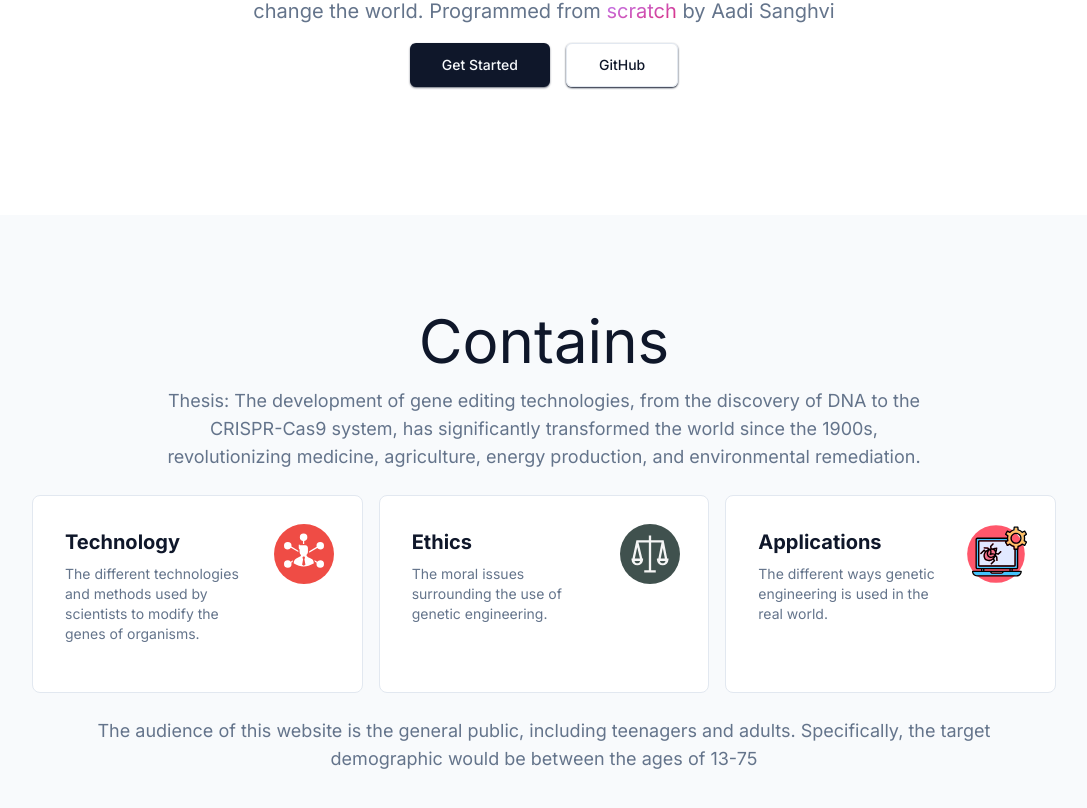
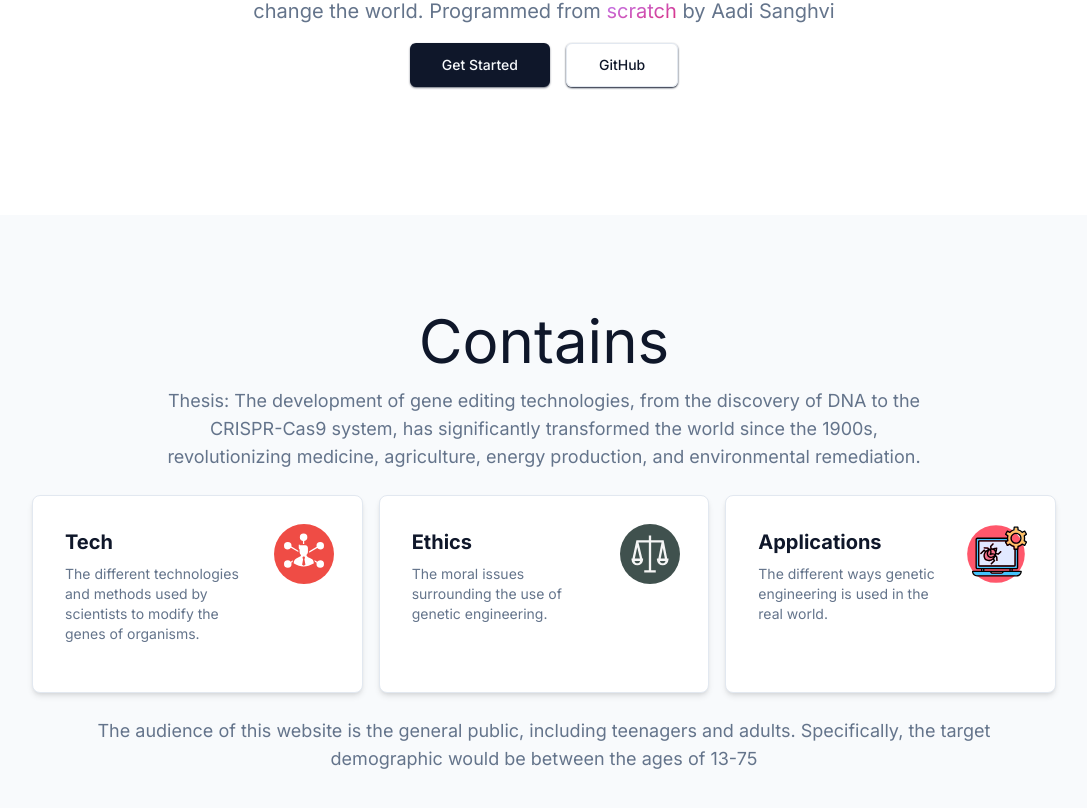
Before and after one commit to aadisanghvii/gt-hsa, a Next.js app: page / in a window 1280 px wide. Shown: the part 390-1198 px from the top of the page, without its empty margins (96-1183 px from the left). Built offline with nearby package versions, Linux system fonts and the light colour scheme.

Commit message:
feat: make homecards clickable

```diff
--- a/app/page.tsx
+++ b/app/page.tsx
@@ -17,7 +17,7 @@ export default function IndexPage() {
           <p className="max-w-[42rem] leading-normal text-muted-foreground sm:text-xl sm:leading-8">
             A website about how gene editing tools have, and will continue to
             change the world. Programmed from{" "}
-            <span className="gradient hover:bg-gradient-to-r hover:from-blue-200 hover:to-purple-400">
+            <span className="gradient hover:bg-gradient-to-r hover:from-blue-200 hover:to-purple-400 hover:transition-all">
               scratch
             </span>{" "}
             by Aadi Sanghvi
--- a/components/home-card.tsx
+++ b/components/home-card.tsx
@@ -1,10 +1,14 @@
 import Image from "next/image"
+import Link from "next/link"
 
 import { CardData } from "@/types/card"
 
 const HomeCard = ({ title, image, description }: CardData) => {
   return (
-    <div className="relative overflow-hidden rounded-lg border bg-background p-2">
+    <Link
+      className="dark:shadow- relative overflow-hidden rounded-lg border bg-background p-2 shadow-md"
+      href={`/${title.toLowerCase()}`}
+    >
       <div className="float-right pr-5 pt-5">
         <Image {...image} alt={image.alt} />
       </div>
@@ -14,7 +18,7 @@ const HomeCard = ({ title, image, description }: CardData) => {
           <p className="text-sm text-muted-foreground">{description}</p>
         </div>
       </div>
-    </div>
+    </Link>
   )
 }
 
--- a/config/card.tsx
+++ b/config/card.tsx
@@ -2,7 +2,7 @@ import { CardData } from "@/types/card"
 
 export const card: CardData[] = [
   {
-    title: "Technology",
+    title: "Tech",
     description:
       "The different technologies and methods used by scientists to modify the genes of organisms.",
     image: {
--- a/tailwind.config.js
+++ b/tailwind.config.js
@@ -14,6 +14,12 @@ module.exports = {
       },
     },
     extend: {
+      dropShadow: {
+        glow: [
+          "0 0px 20px rgba(255,255, 255, 0.35)",
+          "0 0px 65px rgba(255, 255,255, 0.2)",
+        ],
+      },
       colors: {
         border: "hsl(var(--border))",
         input: "hsl(var(--input))",
```
